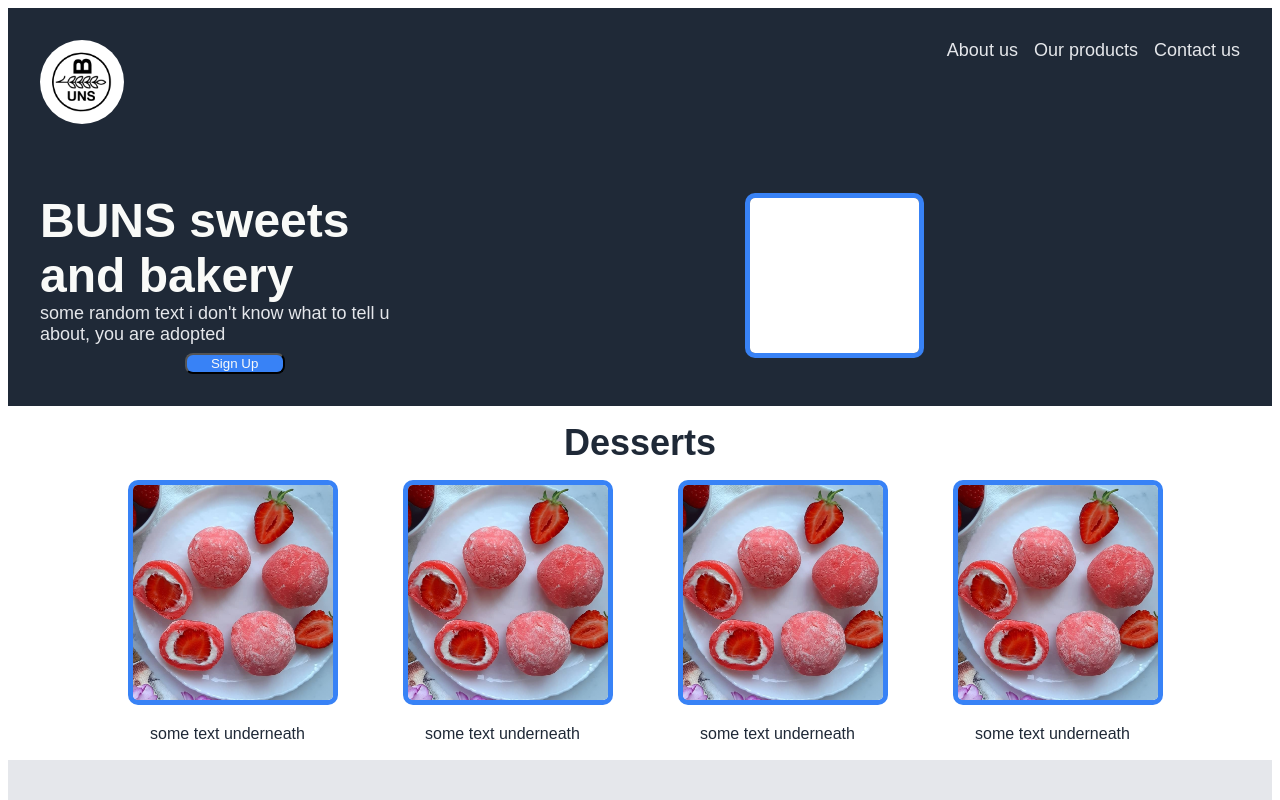
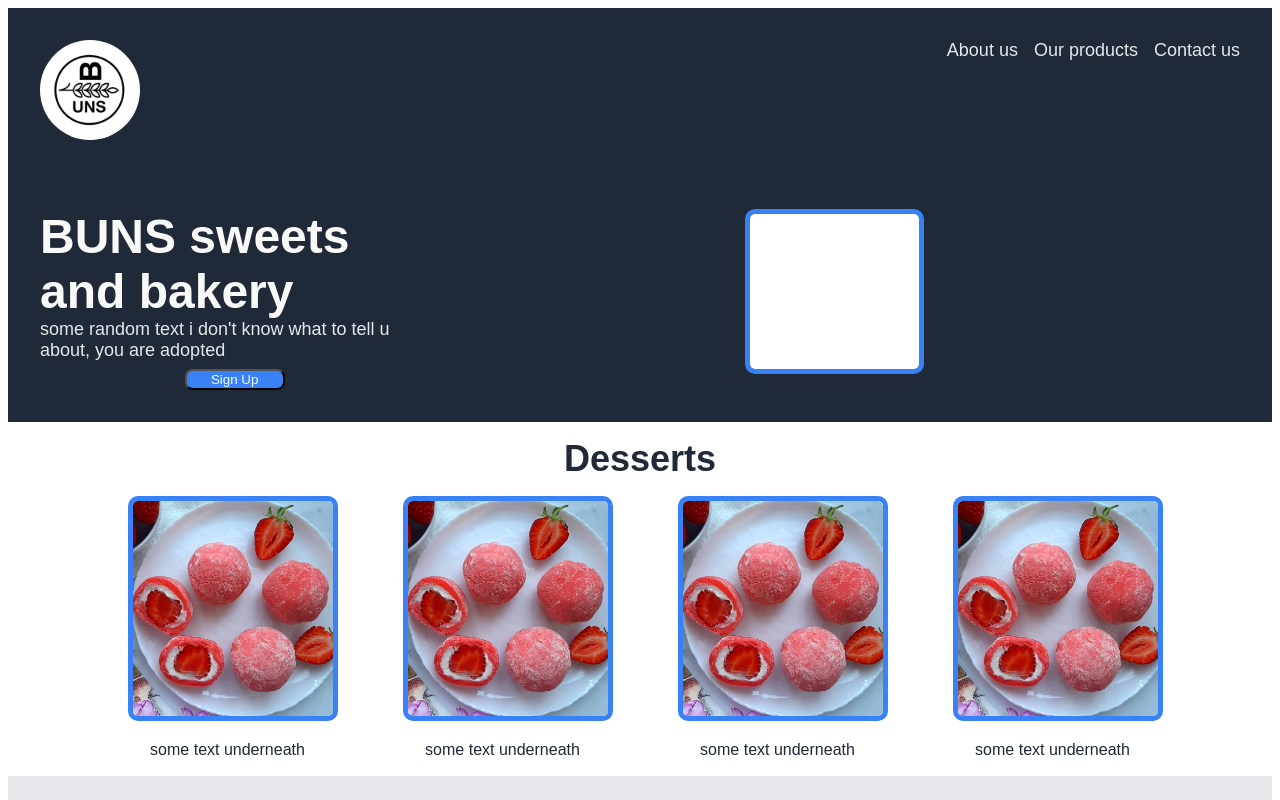
Before and after one commit to BabyShamb1e/landing-page, a plain HTML site: page index.html in a window 1280 px wide. Shown: the top 800 px of the page. Drawn offline with Linux system fonts and the light colour scheme.

Commit message:
logo resize

```diff
--- a/style.css
+++ b/style.css
@@ -15,8 +15,8 @@
 }
 
 .header img{
-    width: 84px;
-    height: 84px;
+    width: 100px;
+    height: 100px;
     margin-right: auto;
     border-radius: 50px;
     border: 0px;
```
